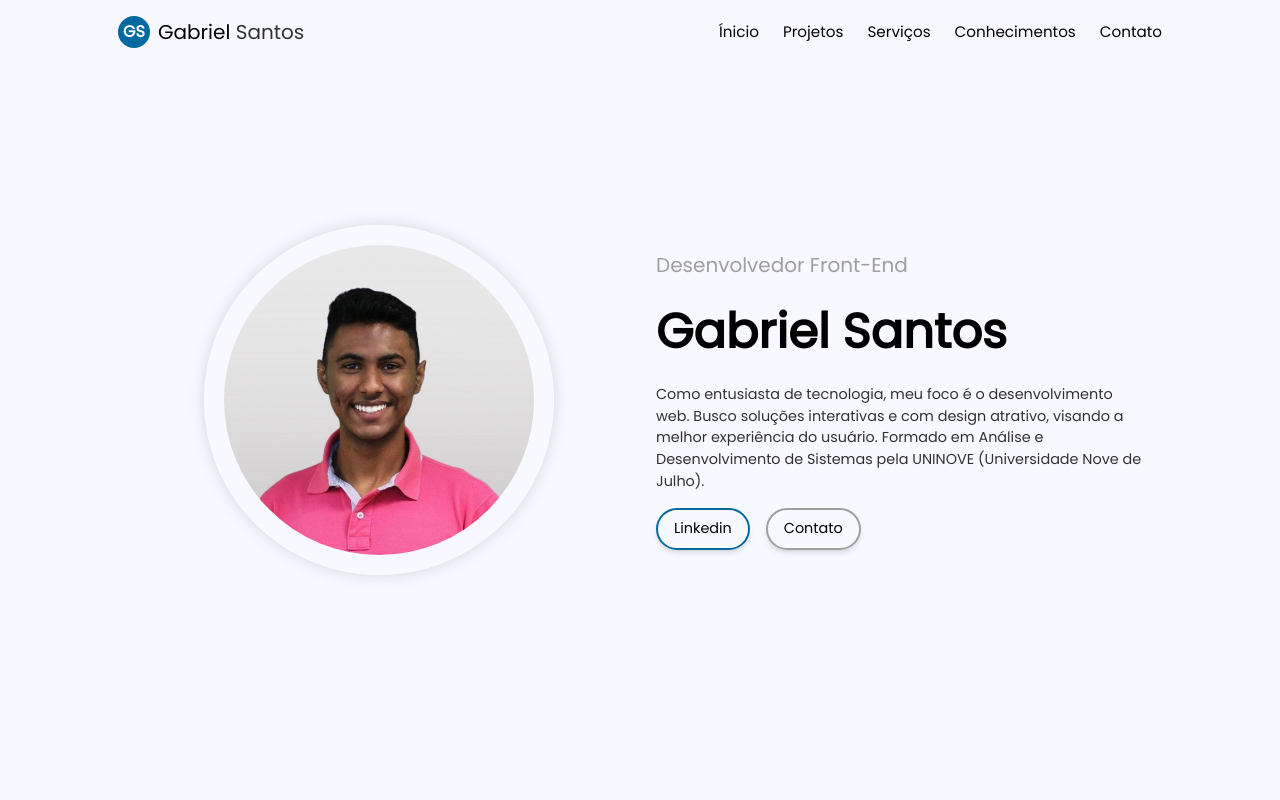
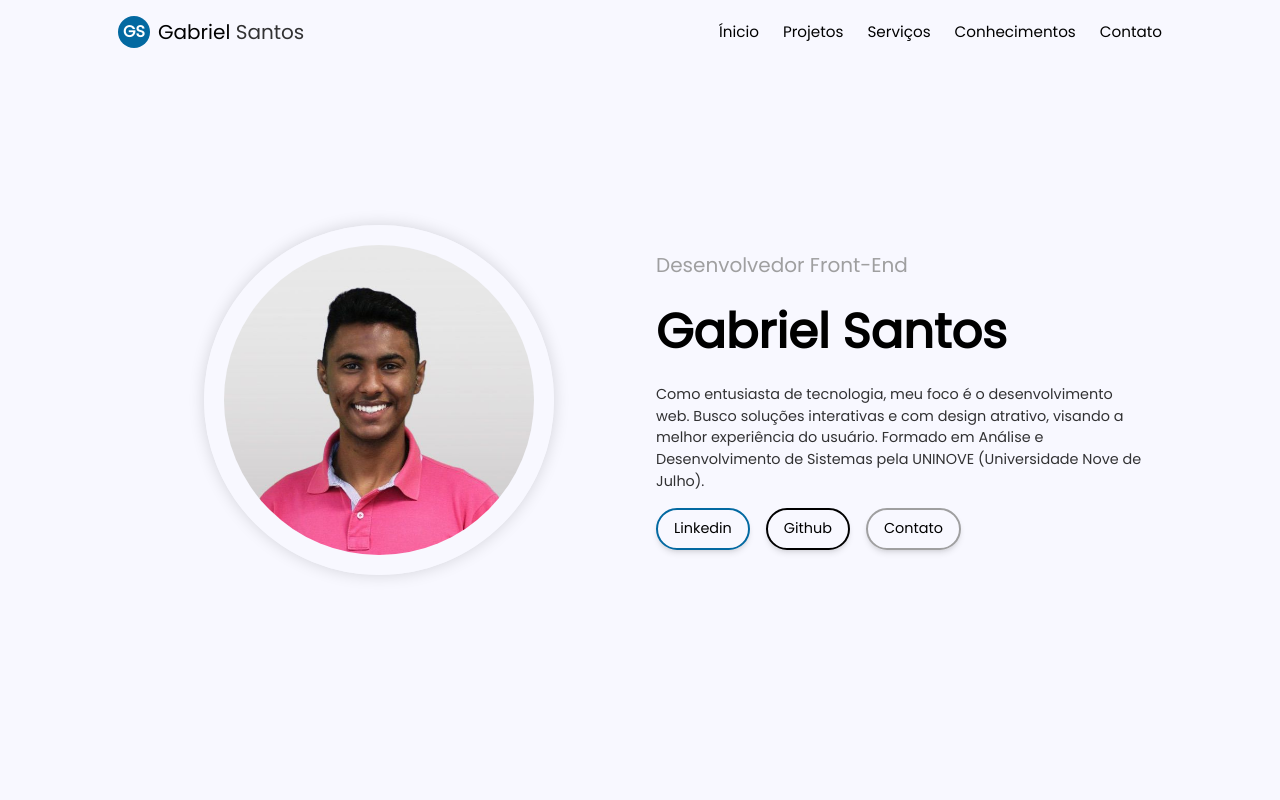
Before and after one commit to gabriel-santosdev/portfolio-prod-v2, a React (Vite) app: page / in a window 1280 px wide. Shown: the top 800 px of the page. Built offline with nearby package versions, Linux system fonts and the light colour scheme.

Commit message:
feat: add button github at home

```diff
--- a/src/components/Home.jsx
+++ b/src/components/Home.jsx
@@ -27,9 +27,17 @@
           <div className="flex mt-4 gap-4">
             <a
               href="https://www.linkedin.com/in/devgabrielsantos/"
+              target="_blank"
               className="py-2 px-4 border-[2px] border-solid border-blue text-[0.9rem] rounded-[2.2rem] shadow-md"
             >
               Linkedin
+            </a>
+            <a
+              href="https://github.com/gabriel-santosdev"
+              target="_blank"
+              className="py-2 px-4 border-[2px] border-solid border-black text-[0.9rem] rounded-[2.2rem] shadow-md"
+            >
+              Github
             </a>
             <a
               href="#contact"
```
